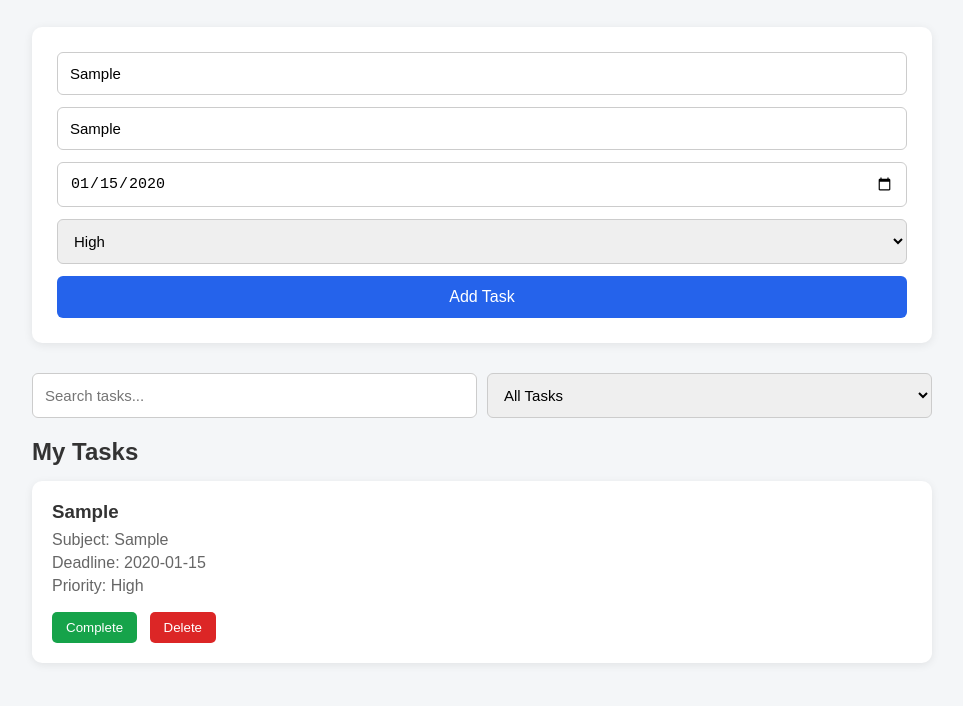
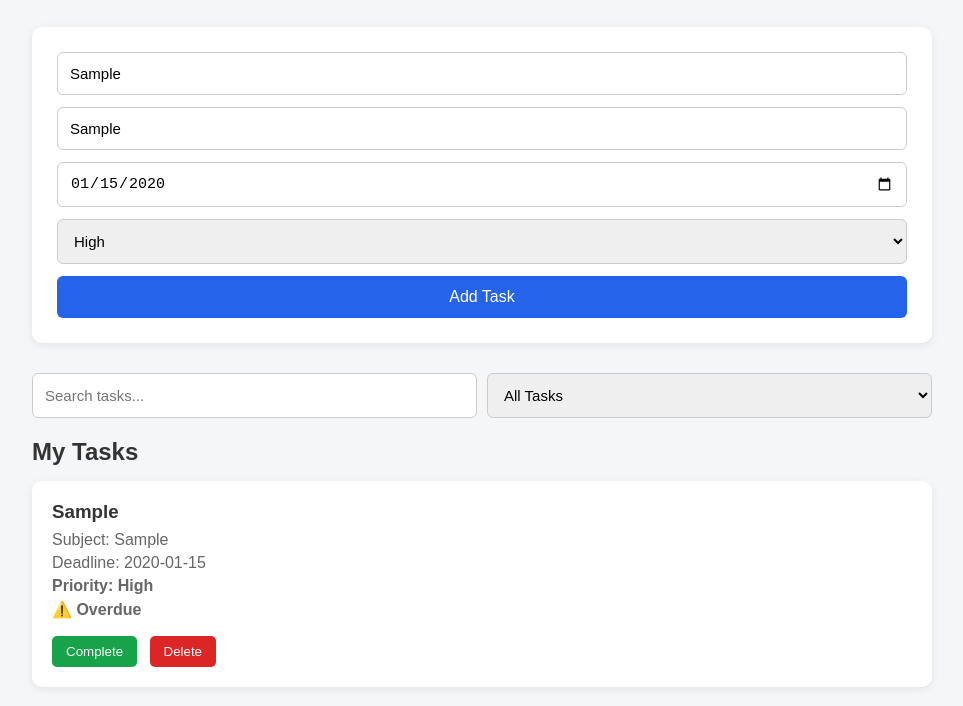
Before and after one commit to iramnaaz02/student-task-manager, a plain HTML site: page index.html in a window 1280 px wide. Both pictures are taken after typing "Sample", "Sample", "2020-01-15" into the empty fields and a click on the button "Add Task". Shown: the part 108-814 px from the top of the page, without its empty margins (158-1121 px from the left). Drawn offline with Linux system fonts and the light colour scheme.

Commit message:
Finalize student task manager

```diff
--- a/script.js
+++ b/script.js
@@ -60,12 +60,34 @@ function displayTasks() {
         }
 
         const taskDiv = document.createElement("div");
+        let deadlineMessage = "";
+
+if (item.date) {
+
+    const today = new Date();
+    const deadline = new Date(item.date);
+
+    const difference = deadline - today;
+    const daysLeft = Math.ceil(difference / (1000 * 60 * 60 * 24));
+
+    if (daysLeft < 0 && !item.completed) {
+        deadlineMessage = `<p class="overdue">⚠️ Overdue</p>`;
+    }
+    else if (daysLeft <= 2 && !item.completed) {
+        deadlineMessage = `<p class="warning">⚠️ Deadline approaching</p>`;
+    }
+}
 
         taskDiv.innerHTML = `
     <h3>${item.task}</h3>
     <p>Subject: ${item.subject}</p>
     <p>Deadline: ${item.date}</p>
-            <p>Priority: ${item.priority}</p>
+
+    <p class="priority ${item.priority.toLowerCase()}">
+        Priority: ${item.priority}
+    </p>
+
+    ${deadlineMessage}
 
     <button onclick="completeTask(${index})">
         ${item.completed ? "Completed" : "Complete"}
--- a/style.css
+++ b/style.css
@@ -149,3 +149,28 @@ h2 {
         flex-direction: column;
     }
 }
+.priority {
+    font-weight: bold;
+}
+
+.priority.high {
+    color: #dc2626;
+}
+
+.priority.medium {
+    color: #ea580c;
+}
+
+.priority.low {
+    color: #16a34a;
+}
+
+.warning {
+    font-weight: bold;
+    color: #ea580c;
+}
+
+.overdue {
+    font-weight: bold;
+    color: #dc2626;
+}
```
Lines whose indentation alone changed are shown as unchanged.
